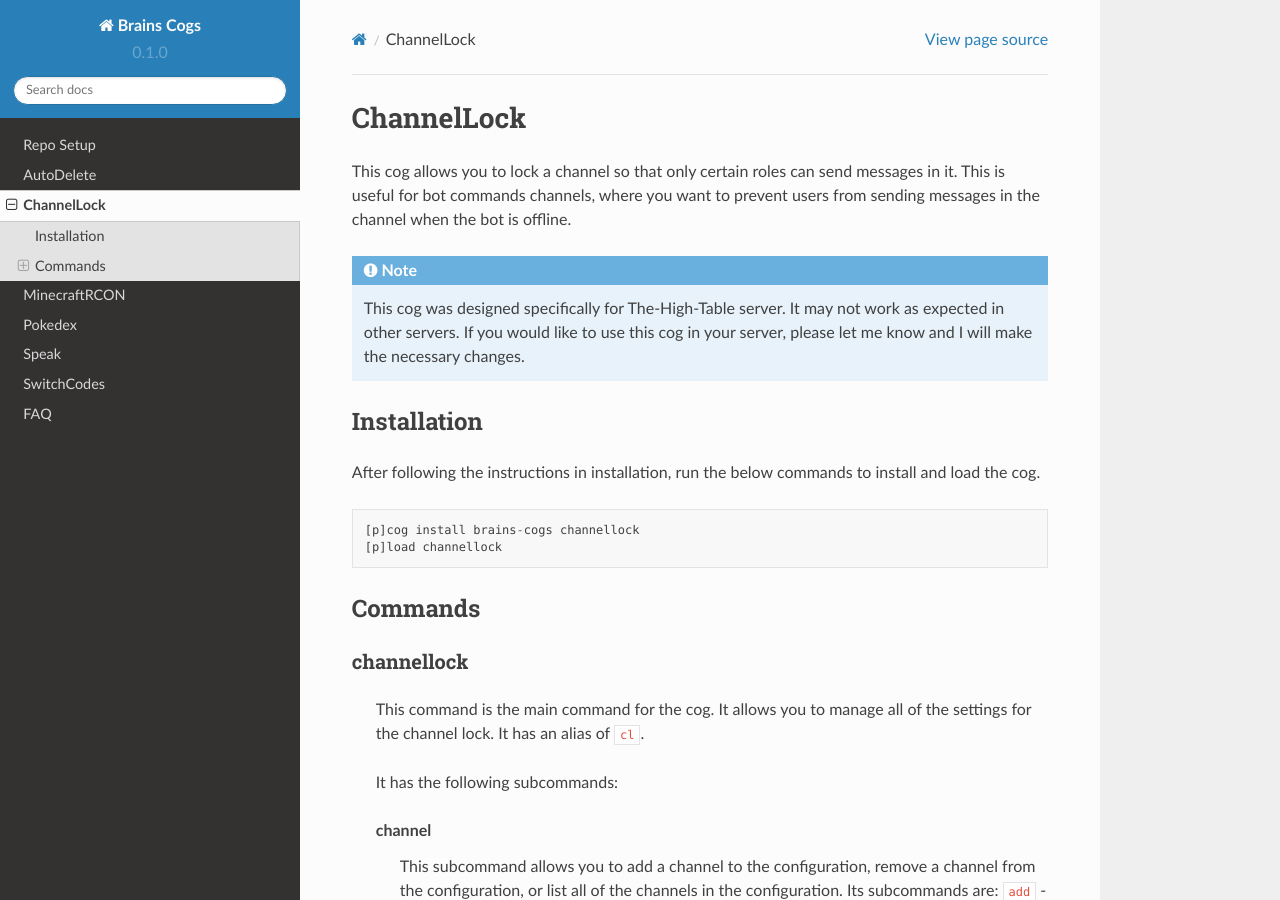
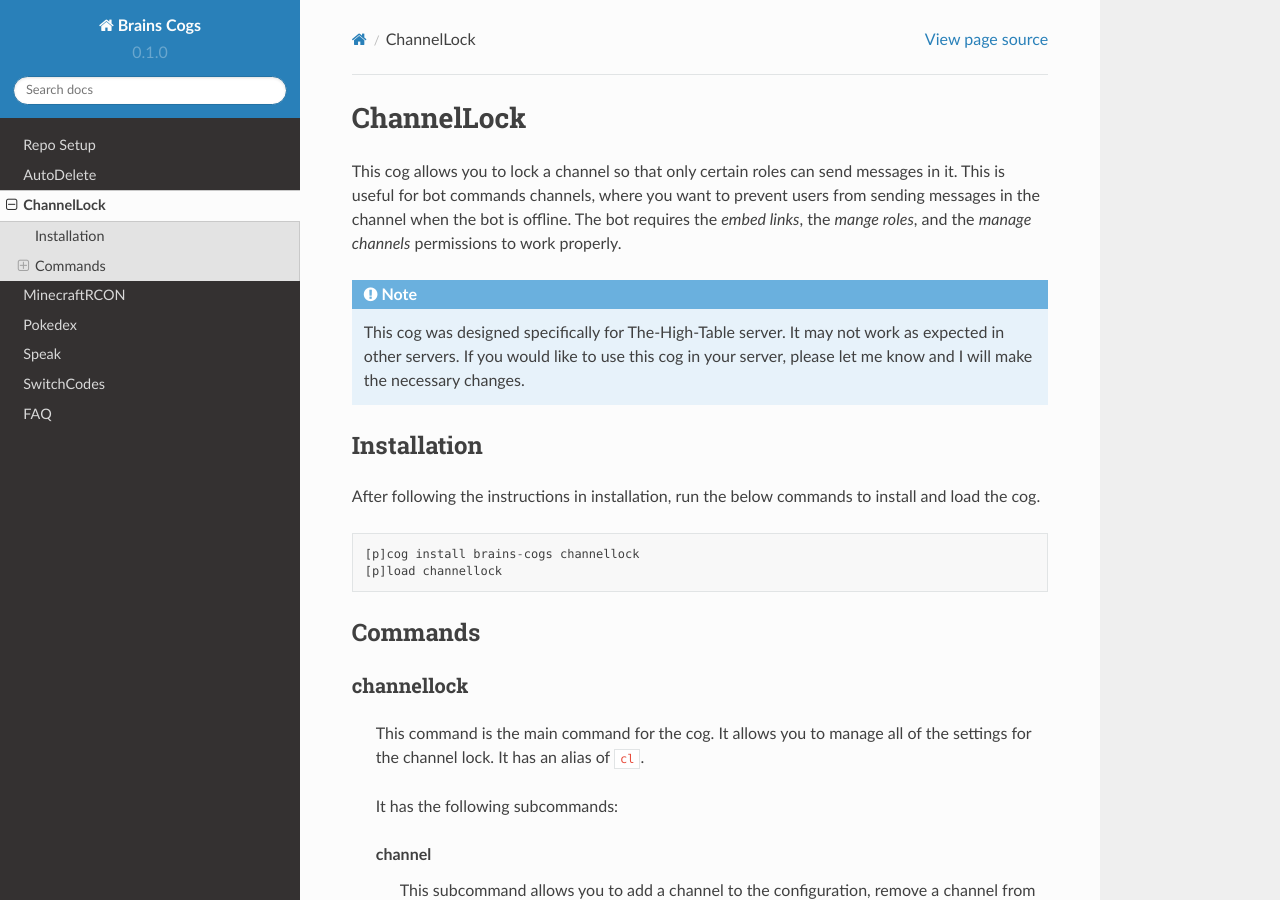
Before and after one commit to jscarfo11/BrainsCogs, a Sphinx documentation site: the page built from docs/source/ChannelLock.rst, in a window 1280 px wide and 900 px high. Built offline with Sphinx 7.4.7 and the Read the Docs theme 2.0.0, drawn with Linux system fonts in a browser that asks for light colours.

Commit message:
Add proper information for the permission requirements.

```diff
--- a/docs/source/ChannelLock.rst
+++ b/docs/source/ChannelLock.rst
@@ -2,7 +2,7 @@
 ChannelLock
 ================
 
-This cog allows you to lock a channel so that only certain roles can send messages in it. This is useful for bot commands channels, where you want to prevent users from sending messages in the channel when the bot is offline.
+This cog allows you to lock a channel so that only certain roles can send messages in it. This is useful for bot commands channels, where you want to prevent users from sending messages in the channel when the bot is offline. The bot requires the `embed links`, the `mange roles`, and the `manage channels` permissions to work properly.
 
 .. note::
 
```
